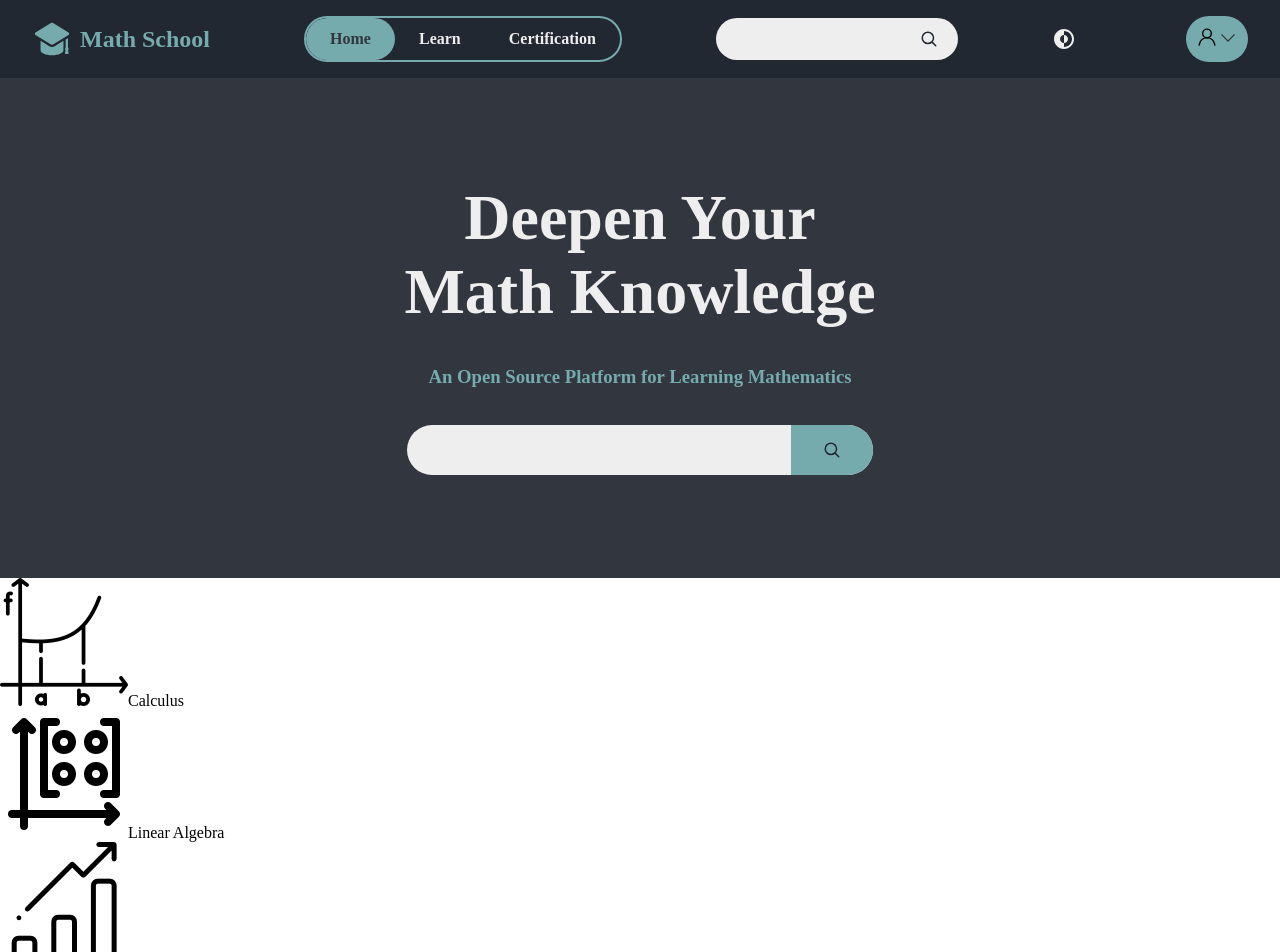
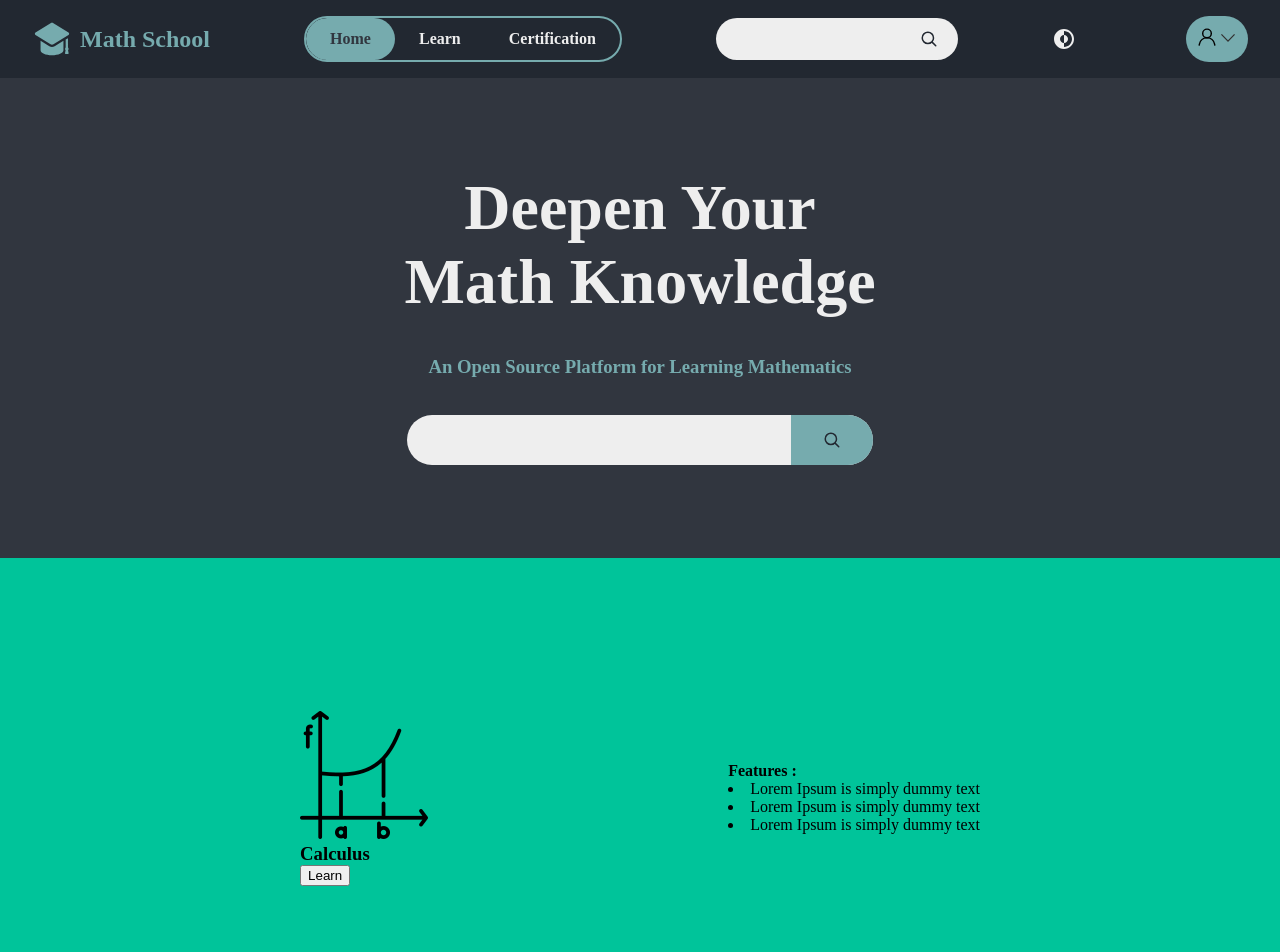
Before and after one commit to DryBoss/math-school, a React (Vite) app: page / in a window 1280 px wide. Shown: the top 952 px of the page. Built offline with nearby package versions, Linux system fonts and the light colour scheme.

Commit message:
courses section

```diff
--- a/src/components/main/pages/home-page/Home-page.jsx
+++ b/src/components/main/pages/home-page/Home-page.jsx
@@ -7,9 +7,36 @@ import statisticsIcon from "./../../../../assets/math-icons/statistics.png";
 
 function HomePage() {
   const courseDetails = [
-    [calculusIcon, "Calculus"],
-    [linearAlgebraIcon, "Linear Algebra"],
-    [statisticsIcon, "Statistics"],
+    [
+      "#00c49a",
+      calculusIcon,
+      "Calculus",
+      [
+        "Lorem Ipsum is simply dummy text",
+        "Lorem Ipsum is simply dummy text",
+        "Lorem Ipsum is simply dummy text",
+      ],
+    ],
+    [
+      "#f8e16c",
+      linearAlgebraIcon,
+      "Linear Algebra",
+      [
+        "Lorem Ipsum is simply dummy text",
+        "Lorem Ipsum is simply dummy text",
+        "Lorem Ipsum is simply dummy text",
+      ],
+    ],
+    [
+      "#ffc2b4",
+      statisticsIcon,
+      "Statistics",
+      [
+        "Lorem Ipsum is simply dummy text",
+        "Lorem Ipsum is simply dummy text",
+        "Lorem Ipsum is simply dummy text",
+      ],
+    ],
   ];
   return (
     <>
@@ -17,8 +44,10 @@ function HomePage() {
       {courseDetails.map((courseDetail, index) => (
         <CourseSection
           key={index}
-          image={courseDetail[0]}
-          name={courseDetail[1]}
+          color={courseDetail[0]}
+          image={courseDetail[1]}
+          name={courseDetail[2]}
+          details={courseDetail[3]}
         />
       ))}
     </>
--- a/src/components/main/pages/home-page/sections/course-section/Course-section.jsx
+++ b/src/components/main/pages/home-page/sections/course-section/Course-section.jsx
@@ -1,8 +1,23 @@
-function CourseSection({ image, name }) {
+import styles from "./Course-section.module.css";
+
+function CourseSection({ color, image, name, details }) {
+  const style = {
+    backgroundColor: color,
+  };
+
   return (
-    <div className="course">
-      <img src={image} alt="" />
-      {name}
+    <div className={styles.course} style={style}>
+      <div className={styles.courseTitle}>
+        <img src={image} alt="" />
+        <h3>{name}</h3>
+        <button>Learn</button>
+      </div>
+      <div className={styles.courseDetails}>
+        <h4>Features :</h4>
+        {details.map((detail, index) => {
+          return <li key={index}>{detail}</li>;
+        })}
+      </div>
     </div>
   );
 }
--- /dev/null
+++ b/src/components/main/pages/home-page/sections/course-section/Course-section.module.css
@@ -0,0 +1,7 @@
+.course {
+  font-size: 16px;
+  display: flex;
+  justify-content: space-evenly;
+  align-items: center;
+  height: 30em;
+}
--- /dev/null
+++ b/src/components/main/pages/home-page/sections/course-section/Course-section.module.scss
@@ -0,0 +1,9 @@
+@import "./../../../../../../style/colors";
+
+.course {
+  font-size: 16px;
+  display: flex;
+  justify-content: space-evenly;
+  align-items: center;
+  height: 30em;
+}
--- a/src/components/main/pages/home-page/sections/header-section/Header-section.module.css
+++ b/src/components/main/pages/home-page/sections/header-section/Header-section.module.css
@@ -4,18 +4,16 @@
   flex-direction: column;
   justify-content: center;
   align-items: center;
-  height: 500px;
+  height: 30em;
   background-color: #31363f;
 }
-
-h1 {
+.header h1 {
   padding: 0;
   font-size: 4em;
   color: #eeeeee;
   text-align: center;
 }
-
-h3 {
+.header h3 {
   padding: 2em;
   color: #76abae;
 }
@@ -45,6 +43,6 @@ h3 {
 }
 @media (max-width: 480px) {
   .header {
-    font-size: 8px;
+    font-size: 10px;
   }
 }
--- a/src/components/main/pages/home-page/sections/header-section/Header-section.module.scss
+++ b/src/components/main/pages/home-page/sections/header-section/Header-section.module.scss
@@ -6,10 +6,8 @@
   flex-direction: column;
   justify-content: center;
   align-items: center;
-  height: 500px;
+  height: 30em;
   background-color: $secondary-dark;
-}
-
   h1 {
     padding: 0;
     font-size: 4em;
@@ -20,6 +18,7 @@ h1 {
   h3 {
     padding: 2em;
     color: $primary-light;
+  }
 }
 
 .searchBar {
@@ -48,6 +47,6 @@ h3 {
 
 @media (max-width: 480px) {
   .header {
-    font-size: 8px;
+    font-size: 10px;
   }
 }
```
Lines whose indentation alone changed are shown as unchanged.
